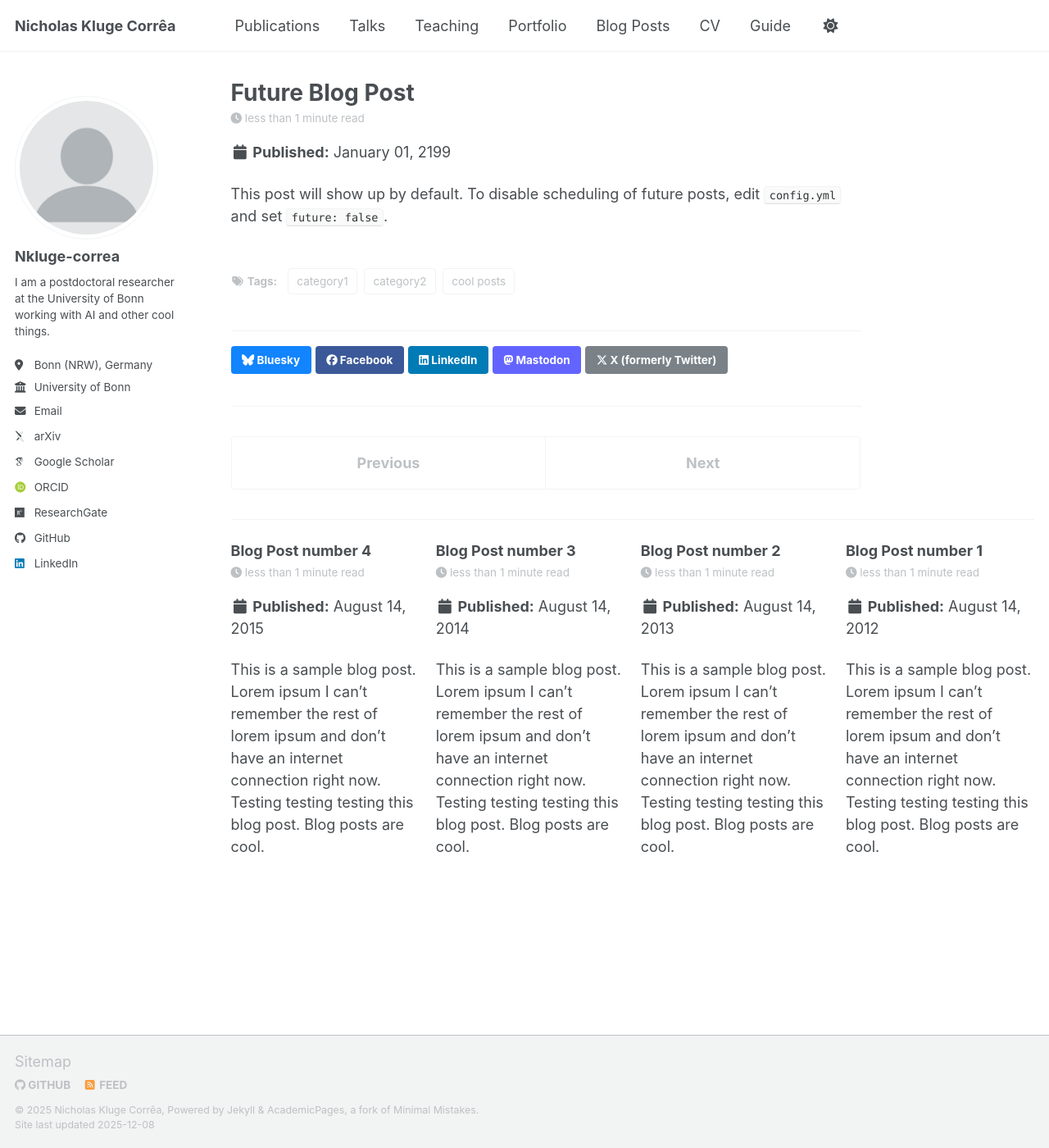
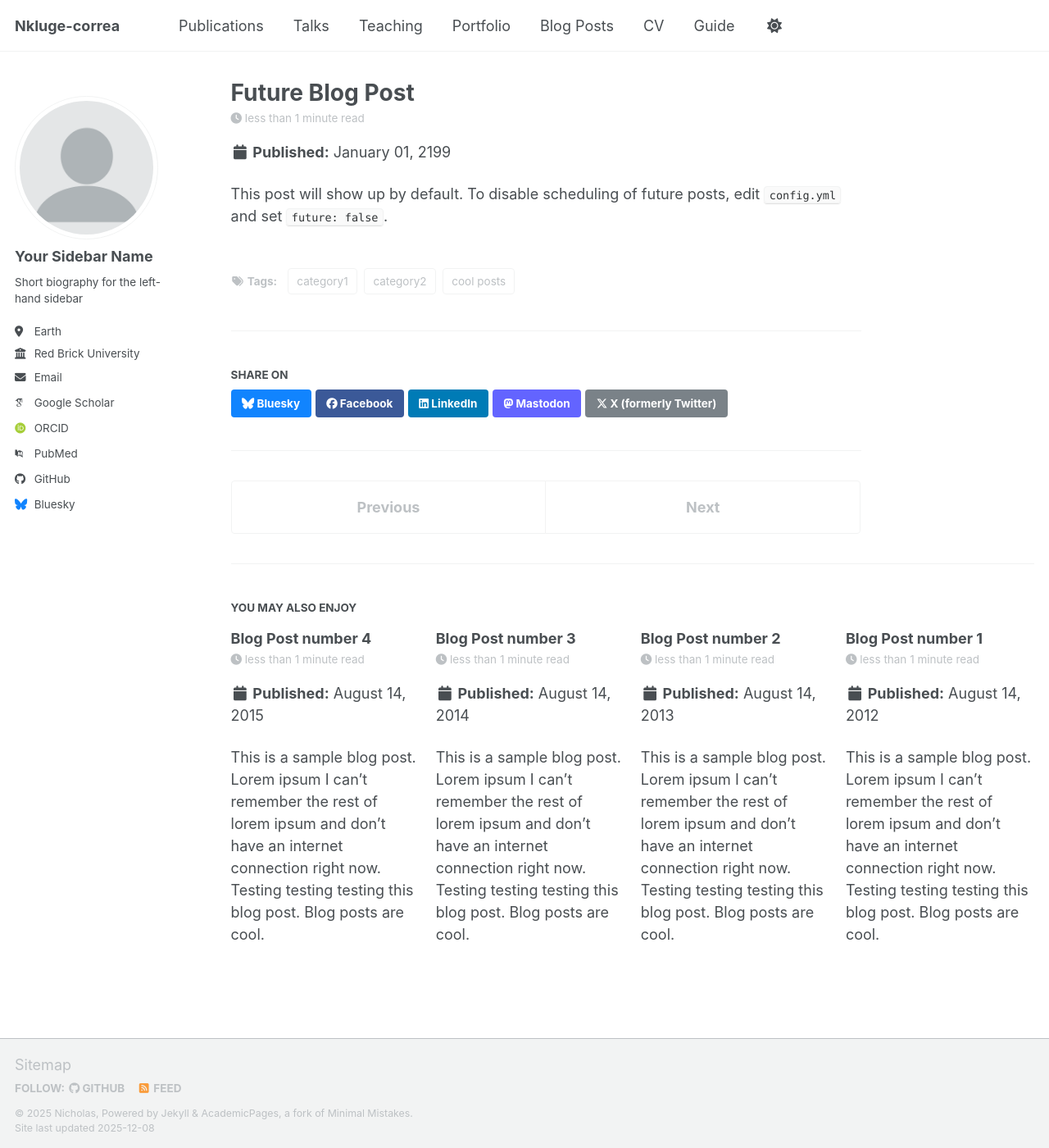
Before and after one commit to Nkluge-correa/hello, a Jekyll site: the page built from _posts/2199-01-01-future-post.md, in a window 1280 px wide and 1400 px high. Shown: the whole window at 82% size. Built offline with Jekyll 4.4.1, drawn with Linux system fonts in a browser that asks for light colours; some web fonts are replaced; a script bundle is joined from its source files by our own code; library files that are not in the unit come from our copies; some of the changed lines change nothing that is shown.

Commit message:
Update _config.yml

```diff
--- a/_config.yml
+++ b/_config.yml
@@ -7,148 +7,158 @@
 # server process.
 
 # Basic Site Settings
-locale: "DE"
-site_theme: "default" # Currently available options are "default", "air"
-title: "Nicholas Kluge Corrêa"
-title_separator: "-"
-# removed YAML anchor to avoid parsing issues
-name: "Nicholas Kluge Corrêa"
-description: "Nicholas Kluge Corrêa's research portfolio"
-url: https://nkluge-correa.github.io
-baseurl: "" # the subpath of your site, e.g. "/blog"
-# prefer short "owner/repo" format that themes/plugins expect
-repository: "Nkluge-correa/website-test"
+locale                   : "en-US"
+site_theme               : "default" # Currently available options are "default", "air"
+title                    : "Nkluge-correa"
+title_separator          : "-"
+name                     : &name "Nicholas"
+description              : &description "Nicholas Kluge Corrêa's research portfolio"   # Update this with a general description of your site, this is the default if not overridden by a page
+url                      : https://nkluge-correa.github.io # The base hostname & protocol for your site e.g. "https://[your GitHub username].github.io",
+                                                           # or if you already have some other page hosted on Github then use "https://[your GitHub username].github.io/[Your Repo Name]"
+baseurl                  : "" # the subpath of your site, e.g. "/blog"
+repository               : "Nkluge-correa/website-test"
 
 # Site Author - The following control what appear as part of the author content on the side bar.
 #               If a field is blank the icon and link will not appear, otherwise it will be shown.
 #               Additional customization can be done by editing /_includes/author-profile.html
 author:
   # Biographic information
-  avatar: "profile.png"
-  name: "Nkluge-correa"
-  pronouns: # example: "she/her"
-  bio: "I am a postdoctoral researcher at the University of Bonn working with AI and other cool things."
-  location: "Bonn (NRW), Germany"
-  employer: "University of Bonn"
-  uri: # URL
-  email: "kluge@uni-bonn.de"
+  avatar           : "profile.png"
+  name             : "Your Sidebar Name"
+  pronouns         : # example: "she/her"
+  bio              : "Short biography for the left-hand sidebar"
+  location         : "Earth"
+  employer         : "Red Brick University"
+  uri              : # URL
+  email            : "none@example.org"
 
   # Academic websites
-  academia: # URL
-  arxiv: "https://arxiv.org/search/cs?searchtype=author&query=Corr%C3%AAa,+N+K"
-  googlescholar: "https://scholar.google.com/citations?user=LB-Ukr8AAAAJ"
-  inspire-hep: # URL
-  impactstory: # URL
-  orcid: "https://orcid.org/0000-0002-5633-6094"
-  semantic: # URL
-  ssrn: # URL
-  pubmed: # URL
-  researchgate: "https://www.researchgate.net/profile/Nicholas-Correa-2"
-  scopus: # URL
-  zotero: # URL
+  academia         : # URL
+  arxiv            : # URL - Update with the correct link to your profile
+  googlescholar    : "https://scholar.google.com/citations?user=PS_CX0AAAAAJ"
+  inspire-hep      : # URL
+  impactstory      : # URL
+  orcid            : "https://orcid.org/yourorcidurl"
+  semantic         : # URL
+  ssrn             : # URL
+  pubmed           : "https://www.ncbi.nlm.nih.gov/pubmed/?term=john+snow"
+  researchgate     : # URL
+  scopus           : # URL
+  zotero           : # URL
+
 
   # Repositories and software development
-  bitbucket: # Username - Update with your username on the site
-  codepen: # Username
-  dribbble: # Username
-  github: "Nkluge-correa"
-  kaggle: # Username
-  stackoverflow: # User number or user number and name (i.e., use "1" or "1/jeff-atwood")
+  bitbucket        : # Username - Update with your username on the site
+  codepen          : # Username
+  dribbble         : # Username
+  github           : "academicpages"
+  kaggle           : # Username
+  stackoverflow    : # User number or user number and name (i.e., use "1" or "1/jeff-atwood")
 
   # Social media
-  artstation: # Username
-  bluesky: # Username
-  facebook: # Username
-  flickr: # Username
-  foursquare: # Username
-  goodreads: # Username
-  google_plus: # Username
-  keybase: # Username
-  instagram: # Username
-  lastfm: # Username
-  linkedin: "nicholaskluge"
-  mastodon: # URL
-  medium: # URL
-  pinterest: # Username
-  soundcloud: # Username
-  steam: # Username
-  telegram: # URL
-  tumblr: # Username
-  twitter: # Username for X / Twitter
-  vine: # Username
-  weibo: # Username
-  wikipedia: # Username
-  xing: # Username
-  youtube: # Username
-  zhihu: # Username
+  artstation       : # Username
+  bluesky          : "bsky.app" # Replace this with you Bluesky username
+  facebook         : # Username
+  flickr           : # Username
+  foursquare       : # Username
+  goodreads        : # Username
+  google_plus      : # Username
+  keybase          : # Username
+  instagram        : # Username
+  lastfm           : # Username
+  linkedin         : # Username
+  mastodon         : # URL
+  medium           : # URL
+  pinterest        : # Username
+  soundcloud       : # Username
+  steam            : # Username
+  telegram         : # URL
+  tumblr           : # Username
+  twitter          : # Username for X / Twitter
+  vine             : # Username
+  weibo            : # Username
+  wikipedia        : # Username
+  xing             : # Username
+  youtube          : # Username
+  zhihu            : # Username
 
 # Publication Category - The following the list of publication categories and their headings
 publication_category:
   books:
-    title: "Books"
+    title: 'Books'
   manuscripts:
-    title: "Journal Articles"
+    title: 'Journal Articles'
   conferences:
-    title: "Conference Papers"
+    title: 'Conference Papers'
 
 # Site Settings
-teaser: # filename of teaser fallback teaser image placed in /images/ for social media previews
-breadcrumbs: false # true, false (default)
-words_per_minute: 160
-future: true
-read_more: "disabled" # if enabled, adds "Read more" links to excerpts
-talkmap_link: false #change to true to add link to talkmap on talks page
+teaser                   :  # filename of teaser fallback teaser image placed in /images/ for social media previews
+breadcrumbs              : false # true, false (default)
+words_per_minute         : 160
+future                   : true
+read_more                : "disabled" # if enabled, adds "Read more" links to excerpts
+talkmap_link             : false      #change to true to add link to talkmap on talks page
 comments:
-  provider: # false (default), "disqus", "discourse", "facebook", "google-plus", "staticman", "custom"
+  provider               : # false (default), "disqus", "discourse", "facebook", "google-plus", "staticman", "custom"
   disqus:
-    shortname:
+    shortname            :
   discourse:
-    server: # https://meta.discourse.org/t/embedding-discourse-comments-via-javascript/31963 , e.g.: meta.discourse.org
+    server               : # https://meta.discourse.org/t/embedding-discourse-comments-via-javascript/31963 , e.g.: meta.discourse.org
   facebook:
-    appid:
-    num_posts: # 5 (default)
-    colorscheme: # "light" (default), "dark"
+    appid                :
+    num_posts            : # 5 (default)
+    colorscheme          : # "light" (default), "dark"
 staticman:
-  allowedFields: ["name", "email", "url", "message"]
-  branch: "gh-pages" # "master", "gh-pages"
-  commitMessage: "New comment."
-  filename: comment-{@timestamp}
-  format: "yml"
-  moderation: true
-  path: "_data/comments/{options.slug}"
-  requiredFields: ["name", "email", "message"]
+  allowedFields          : ['name', 'email', 'url', 'message']
+  branch                 : "gh-pages" # "master", "gh-pages"
+  commitMessage          : "New comment."
+  filename               : comment-{@timestamp}
+  format                 : "yml"
+  moderation             : true
+  path                   : "_data/comments/{options.slug}"
+  requiredFields         : ['name', 'email', 'message']
   transforms:
-    email: "md5"
+    email                : "md5"
   generatedFields:
     date:
-      type: "date"
+      type               : "date"
       options:
-        format: "iso8601" # "iso8601" (default), "timestamp-seconds", "timestamp-milliseconds"
+        format           : "iso8601" # "iso8601" (default), "timestamp-seconds", "timestamp-milliseconds"
 atom_feed:
-  hide: false # change to true to hide the RSS feed in the footer
-  path: # blank (default) uses feed.xml
+  hide                   : false     # change to true to hide the RSS feed in the footer
+  path                   : # blank (default) uses feed.xml
+
 
 # SEO Related
-google_site_verification:
-bing_site_verification:
-alexa_site_verification:
-yandex_site_verification:
+google_site_verification :
+bing_site_verification   :
+alexa_site_verification  :
+yandex_site_verification :
+
 
 # Social Sharing
 twitter:
-  username: # left blank (no anchor)
+  username               : &twitter
 facebook:
-  username:
-  app_id:
-  publisher:
-og_image: # Social media default site image
-og_description: # Social media default site image description
+  username               :
+  app_id                 :
+  publisher              :
+og_image                 :  # Social media default site image
+og_description           :  # Social media default site image description
+# For specifying social profiles
+# - https://developers.google.com/structured-data/customize/social-profiles
+social:
+  type                   : # Person or Organization (defaults to Person)
+  name                   : # If the user or organization name differs from the site's name
+  links: # An array of links to social media profiles
+
 
 # Analytics
 analytics:
-  provider: false # use boolean false not the string "false"
+  provider               :  "false" # false (default), "google", "google-universal", "google-analytics-4", "custom"
   google:
-    tracking_id:
+    tracking_id          :
+
 
 # Reading Files
 include:
@@ -188,12 +198,14 @@ keep_files:
 encoding: "utf-8"
 markdown_ext: "markdown,mkdown,mkdn,mkd,md"
 
+
 # Conversion
 markdown: kramdown
 highlighter: rouge
 lsi: false
 excerpt_separator: "\n\n"
 incremental: false
+
 
 # Markdown Processing
 kramdown:
@@ -205,6 +217,7 @@ kramdown:
   toc_levels: 1..6
   smart_quotes: lsquo,rsquo,ldquo,rdquo
   enable_coderay: false
+
 
 # These settings control the types of collections used by the template
 collections:
@@ -220,6 +233,7 @@ collections:
   talks:
     output: true
     permalink: /:collection/:path/
+
 
 # These settings control how pages and collections are included in the site
 defaults:
@@ -277,16 +291,19 @@ defaults:
       author_profile: true
       share: true
 
+
 # Sass/SCSS
 sass:
   sass_dir: _sass
   style: compressed # https://sass-lang.com/documentation/file.SASS_REFERENCE.html#output_style
+
 
 # Outputting
 permalink: /:categories/:title/
 # paginate: 5 # amount of posts to show
 # paginate_path: /page:num/
 timezone: Etc/UTC # https://en.wikipedia.org/wiki/List_of_tz_database_time_zones
+
 
 # Plugins
 plugins:
@@ -305,6 +322,7 @@ whitelist:
   - jekyll-sitemap
   - jekyll-redirect-from
   - jemoji
+
 
 # Archives
 #  Type
@@ -334,6 +352,7 @@ tag_archive:
 #     category: /categories/:name/
 #     tag: /tags/:name/
 
+
 # HTML Compression
 # - https://jch.penibelst.de/
 compress_html:
```
